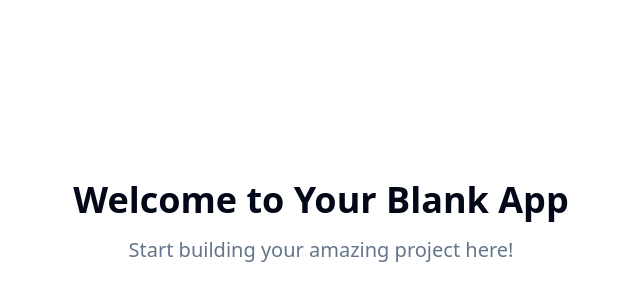
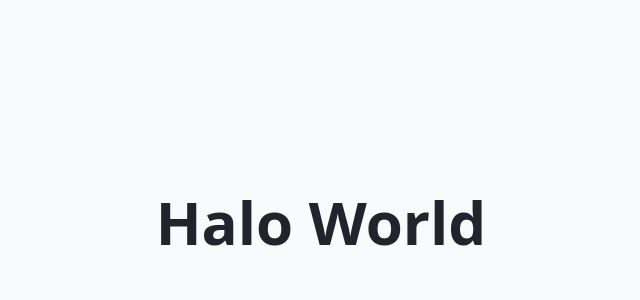
Before and after one commit to mootaattauhid/simple-hello-text, a React (Vite) app: page / in a window 1280 px wide. Shown: the part 178-478 px from the top of the page, without its empty margins (319-959 px from the left). Built offline with nearby package versions, Linux system fonts and the light colour scheme.

Commit message:
Add "Hello World" text
Add a plain text "Hello World" to the application.

```diff
--- a/src/index.css
+++ b/src/index.css
@@ -8,26 +8,26 @@ All colors MUST be HSL.
 
 @layer base {
   :root {
-    --background: 0 0% 100%;
-    --foreground: 222.2 84% 4.9%;
+    --background: 210 20% 98%;
+    --foreground: 220 15% 15%;
 
     --card: 0 0% 100%;
-    --card-foreground: 222.2 84% 4.9%;
+    --card-foreground: 220 15% 15%;
 
     --popover: 0 0% 100%;
-    --popover-foreground: 222.2 84% 4.9%;
+    --popover-foreground: 220 15% 15%;
 
-    --primary: 222.2 47.4% 11.2%;
+    --primary: 220 90% 55%;
     --primary-foreground: 210 40% 98%;
 
     --secondary: 210 40% 96.1%;
-    --secondary-foreground: 222.2 47.4% 11.2%;
+    --secondary-foreground: 220 15% 15%;
 
     --muted: 210 40% 96.1%;
     --muted-foreground: 215.4 16.3% 46.9%;
 
-    --accent: 210 40% 96.1%;
-    --accent-foreground: 222.2 47.4% 11.2%;
+    --accent: 220 90% 55%;
+    --accent-foreground: 210 40% 98%;
 
     --destructive: 0 84.2% 60.2%;
     --destructive-foreground: 210 40% 98%;
--- a/src/pages/Index.tsx
+++ b/src/pages/Index.tsx
@@ -1,11 +1,8 @@
-// Update this page (the content is just a fallback if you fail to update the page)
-
 const Index = () => {
   return (
     <div className="min-h-screen flex items-center justify-center bg-background">
       <div className="text-center">
-        <h1 className="text-4xl font-bold mb-4">Welcome to Your Blank App</h1>
-        <p className="text-xl text-muted-foreground">Start building your amazing project here!</p>
+        <h1 className="text-6xl font-bold text-foreground">Halo World</h1>
       </div>
     </div>
   );
```
